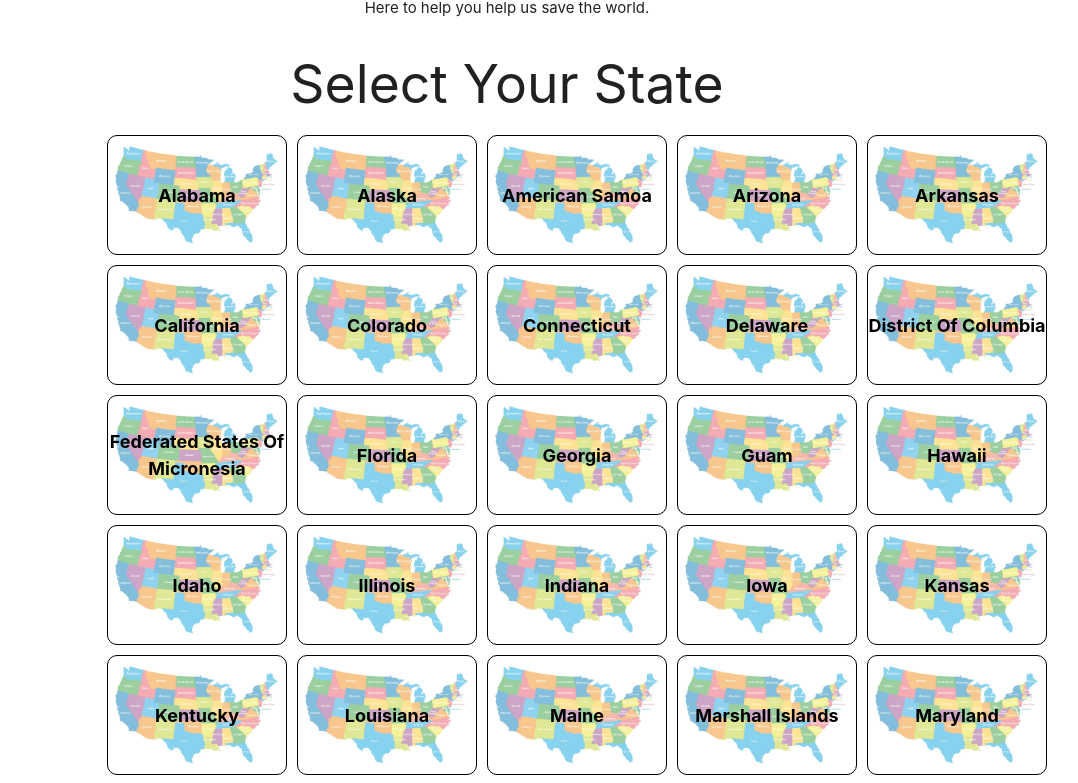
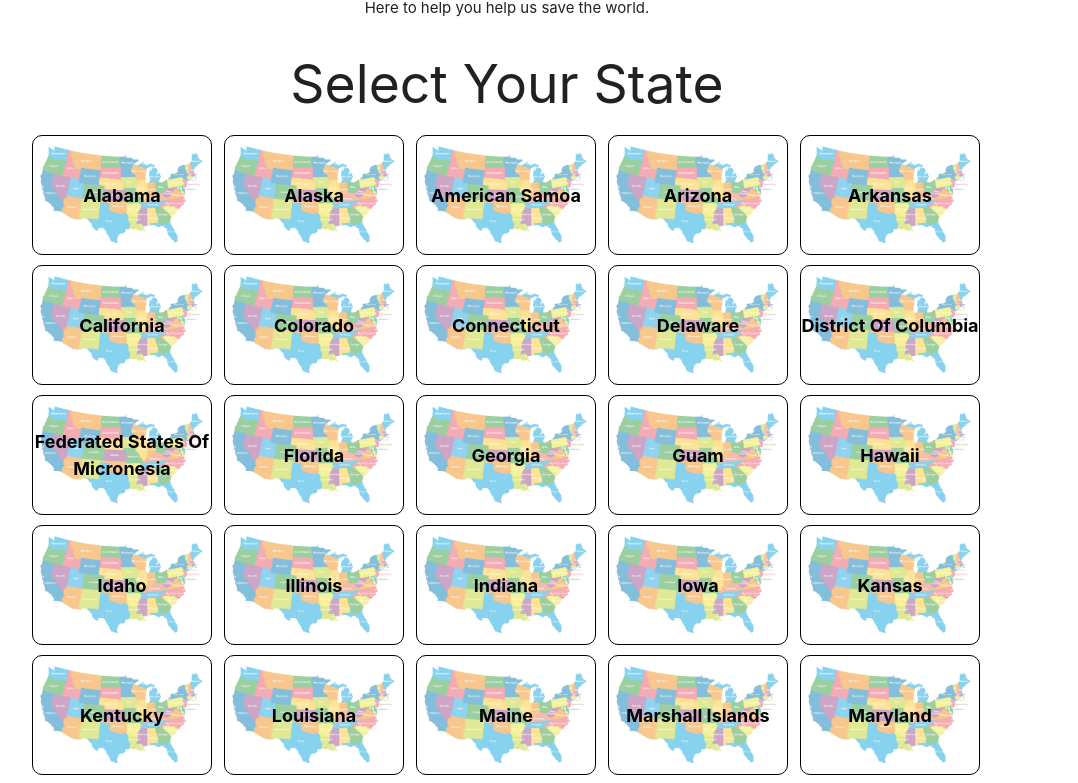
Before and after one commit to subrataroy321/Save_The_World, a React (Create React App) app: page / in a window 1280 px wide. Shown: the part 439-1222 px from the top of the page, without its empty margins (133-1211 px from the left). Built offline with nearby package versions, Linux system fonts and the light colour scheme.

Commit message:
fix grid centering

```diff
--- a/src/App.css
+++ b/src/App.css
@@ -1,5 +1,4 @@
 .App {
-  margin: 0 auto;
   text-align: center;
 }
 
@@ -8,7 +7,7 @@
 }
 
 .allStatesDiv {
-  width: 800px;
+  width: 950px;
   margin: 0 auto;
   display: grid;
   grid-template-columns: 1fr 1fr 1fr 1fr 1fr;
```
